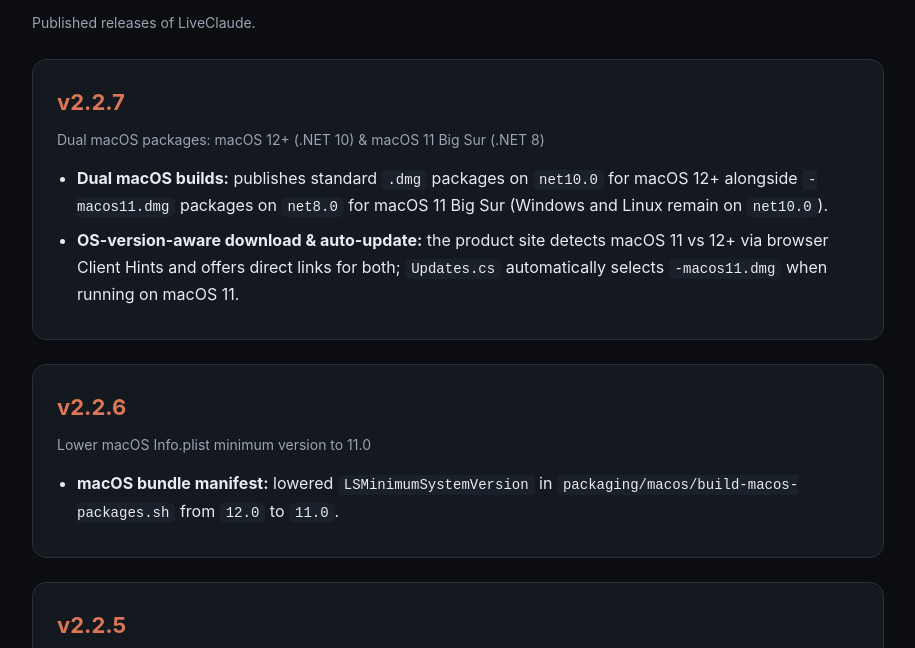
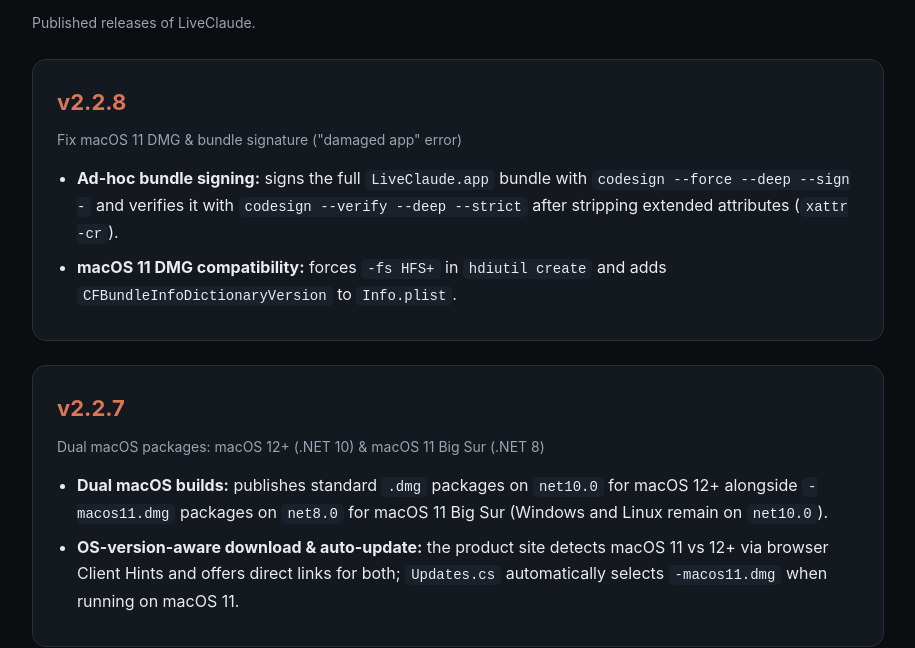
Before and after one commit to LeandroCannizzaro/LiveClaude, a plain HTML site: page docs/release-notes.html in a window 1280 px wide. Shown: the part 149-797 px from the top of the page, without its empty margins (182-1097 px from the left). Drawn offline with Linux system fonts and the light colour scheme.

Commit message:
fix(macos): ad-hoc sign app bundle and use HFS+ for DMG compatibility (v2.2.8)

```diff
--- a/docs/release-notes.html
+++ b/docs/release-notes.html
@@ -46,6 +46,15 @@
     <p><a href="index.html">← Back to User Manual</a></p>
     <h1>Release Notes</h1>
     <p class="meta">Published releases of LiveClaude.</p>
+
+    <section id="v2.2.8" class="card">
+      <h2>v2.2.8</h2>
+      <div class="meta">Fix macOS 11 DMG &amp; bundle signature ("damaged app" error)</div>
+      <ul>
+        <li><strong>Ad-hoc bundle signing:</strong> signs the full <code>LiveClaude.app</code> bundle with <code>codesign --force --deep --sign -</code> and verifies it with <code>codesign --verify --deep --strict</code> after stripping extended attributes (<code>xattr -cr</code>).</li>
+        <li><strong>macOS 11 DMG compatibility:</strong> forces <code>-fs HFS+</code> in <code>hdiutil create</code> and adds <code>CFBundleInfoDictionaryVersion</code> to <code>Info.plist</code>.</li>
+      </ul>
+    </section>
 
     <section id="v2.2.7" class="card">
       <h2>v2.2.7</h2>
```
Also changed, not shown: 2 other files.
